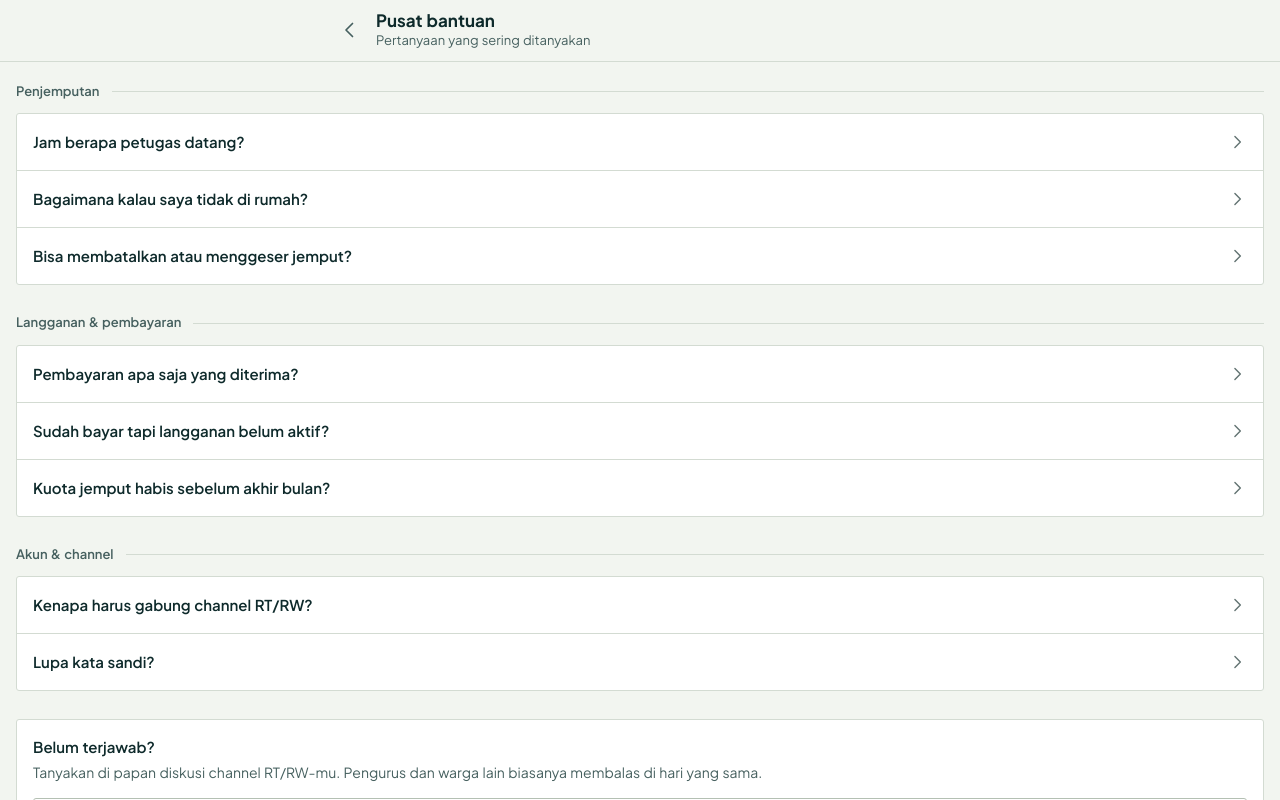
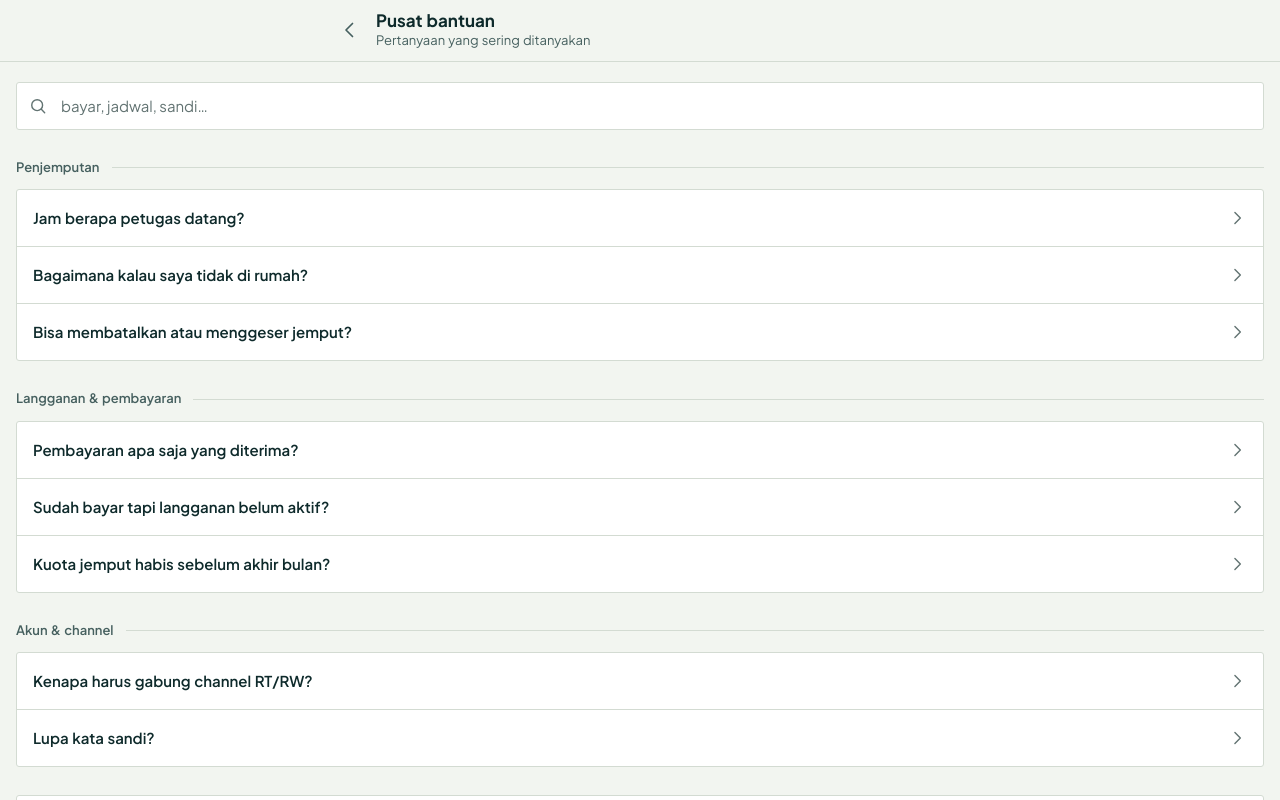
Before and after one commit to YosiaCoKR/pilah-yuk, a Next.js app: page /bantuan in a window 1280 px wide. Shown: the top 800 px of the page. Built offline with nearby package versions, Linux system fonts and the light colour scheme.

Commit message:
feat(bantuan): search FAQ by keywords, opening matching answers

```diff
--- a/src/app/bantuan/page.tsx
+++ b/src/app/bantuan/page.tsx
@@ -1,13 +1,11 @@
-import { IkonLanjut } from "@/components/ikon";
+import { DaftarFaq } from "@/components/bantuan/daftar-faq";
 import { Kop } from "@/components/kop";
-import { Kartu, Label } from "@/components/primitif";
+import { Kartu } from "@/components/primitif";
 import { TombolLink } from "@/components/tombol";
-import { FAQ } from "@/lib/mock";
 
 export const metadata = { title: "Pusat bantuan — Pilah Yuk" };
 
 export default function BantuanPage() {
-  const topik = [...new Set(FAQ.map((f) => f.topik))];
   return (
     <>
       <Kop
@@ -16,26 +14,7 @@ export default function BantuanPage() {
         kembali="/profil"
       />
       <main className="space-y-7 px-4 pb-10 pt-5">
-        {topik.map((t) => (
-          <section key={t} className="space-y-3">
-            <Label>{t}</Label>
-            {/* <details> bawaan: buka-tutup tanpa JavaScript, jalan di
-                koneksi lambat, dan dibaca benar oleh pembaca layar. */}
-            <Kartu className="divide-y divide-line">
-              {FAQ.filter((f) => f.topik === t).map((f) => (
-                <details key={f.tanya} className="group">
-                  <summary className="flex min-h-14 cursor-pointer list-none items-center gap-3 px-4 py-3 text-[15px] font-semibold [&::-webkit-details-marker]:hidden">
-                    <span className="flex-1">{f.tanya}</span>
-                    <IkonLanjut className="size-5 shrink-0 text-ink-3 transition-transform group-open:rotate-90" />
-                  </summary>
-                  <p className="px-4 pb-4 text-[14px] leading-relaxed text-ink-2">
-                    {f.jawab}
-                  </p>
-                </details>
-              ))}
-            </Kartu>
-          </section>
-        ))}
+        <DaftarFaq />
 
         <Kartu className="p-4">
           <p className="text-[15px] font-semibold">Belum terjawab?</p>
--- /dev/null
+++ b/src/components/bantuan/daftar-faq.tsx
@@ -0,0 +1,84 @@
+"use client";
+
+import { useState } from "react";
+import { cariFaq } from "@/lib/mock";
+import { IkonCari, IkonLanjut, IkonTutup } from "../ikon";
+import { Kartu, Label } from "../primitif";
+
+export function DaftarFaq() {
+  const [cari, setCari] = useState("");
+  const kata = cari.trim();
+  const hasil = cariFaq(kata);
+  const topik = [...new Set(hasil.map((f) => f.topik))];
+
+  return (
+    <div className="space-y-7">
+      <div className="relative">
+        <IkonCari className="pointer-events-none absolute left-3 top-1/2 size-5 -translate-y-1/2 text-ink-3" />
+        <input
+          type="search"
+          value={cari}
+          onChange={(e) => setCari(e.target.value)}
+          placeholder="bayar, jadwal, sandi…"
+          aria-label="Cari pertanyaan"
+          className="min-h-12 w-full rounded-kartu border border-line bg-card pl-11 pr-10 text-[15px] placeholder:text-ink-3"
+        />
+        {cari && (
+          <button
+            type="button"
+            onClick={() => setCari("")}
+            aria-label="Hapus pencarian"
+            className="absolute right-1.5 top-1/2 grid size-9 -translate-y-1/2 place-items-center rounded-kartu text-ink-2 hover:bg-paper"
+          >
+            <IkonTutup className="size-4" />
+          </button>
+        )}
+      </div>
+
+      <p className="sr-only" aria-live="polite">
+        {kata ? `${hasil.length} jawaban cocok dengan ${kata}` : ""}
+      </p>
+
+      {kata && hasil.length === 0 && (
+        <Kartu className="p-6 text-center">
+          <p className="text-[15px] font-semibold">
+            Belum ada jawaban untuk “{kata}”
+          </p>
+          <p className="mt-1 text-[13px] leading-snug text-ink-2">
+            Coba kata lain yang lebih pendek, atau tanyakan langsung di channel
+            di bawah.
+          </p>
+        </Kartu>
+      )}
+
+      {topik.map((t) => (
+        <section key={t} className="space-y-3">
+          <Label>{t}</Label>
+          {/* <details> bawaan: buka-tutup tanpa pustaka, dibaca benar oleh
+              pembaca layar. Saat mencari, jawabannya langsung terbuka —
+              warga sedang mencari jawaban, bukan judul. `key` ikut kata
+              supaya `open` diterapkan ulang tiap pencarian berubah. */}
+          <Kartu className="divide-y divide-line">
+            {hasil
+              .filter((f) => f.topik === t)
+              .map((f) => (
+                <details
+                  key={`${f.tanya}-${kata}`}
+                  open={!!kata}
+                  className="group"
+                >
+                  <summary className="flex min-h-14 cursor-pointer list-none items-center gap-3 px-4 py-3 text-[15px] font-semibold [&::-webkit-details-marker]:hidden">
+                    <span className="flex-1">{f.tanya}</span>
+                    <IkonLanjut className="size-5 shrink-0 text-ink-3 transition-transform group-open:rotate-90" />
+                  </summary>
+                  <p className="px-4 pb-4 text-[14px] leading-relaxed text-ink-2">
+                    {f.jawab}
+                  </p>
+                </details>
+              ))}
+          </Kartu>
+        </section>
+      ))}
+    </div>
+  );
+}
--- a/src/lib/mock.ts
+++ b/src/lib/mock.ts
@@ -893,6 +893,19 @@ export const ULASAN: Ulasan[] = [
 /* Pertanyaan yang paling sering masuk ke pengurus. Jawabannya sengaja
    menyebut angka & langkah konkret, bukan "silakan hubungi admin". */
 export type Faq = { topik: string; tanya: string; jawab: string };
+
+/**
+ * Semua kata kunci harus muncul (di topik, pertanyaan, atau jawaban):
+ * "bayar qris" menyempit ke jawaban soal QRIS, bukan melebar ke semua yang
+ * menyebut "bayar". Kosong = semua FAQ.
+ */
+export function cariFaq(kata: string, daftar: Faq[] = FAQ): Faq[] {
+  const kunci = kata.toLowerCase().split(/\s+/).filter(Boolean);
+  return daftar.filter((f) => {
+    const teks = `${f.topik} ${f.tanya} ${f.jawab}`.toLowerCase();
+    return kunci.every((k) => teks.includes(k));
+  });
+}
 export const FAQ: Faq[] = [
   {
     topik: "Penjemputan",
```
Also changed, not shown: 1 other file (tests, documents, lock files or other folders).
